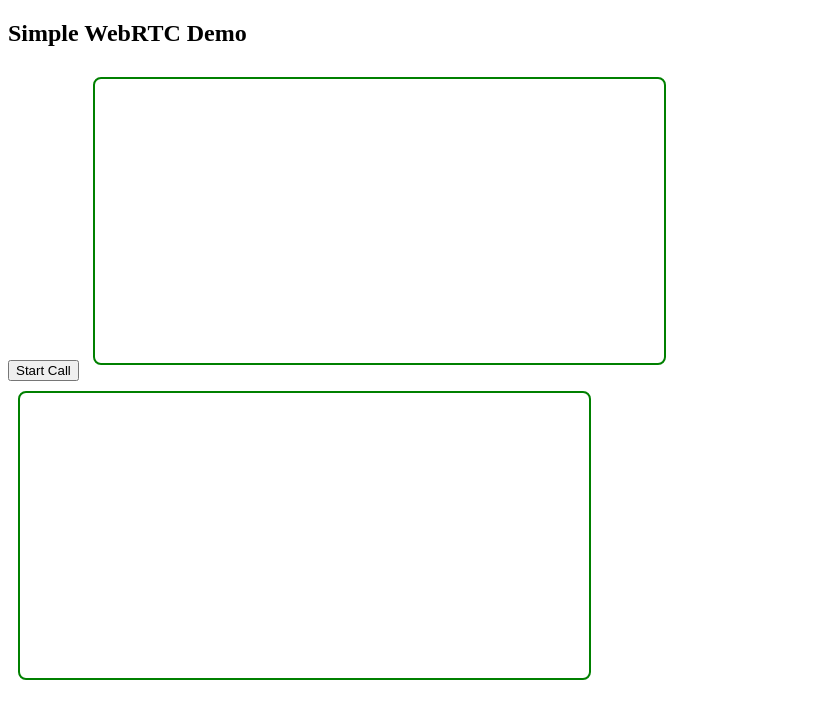
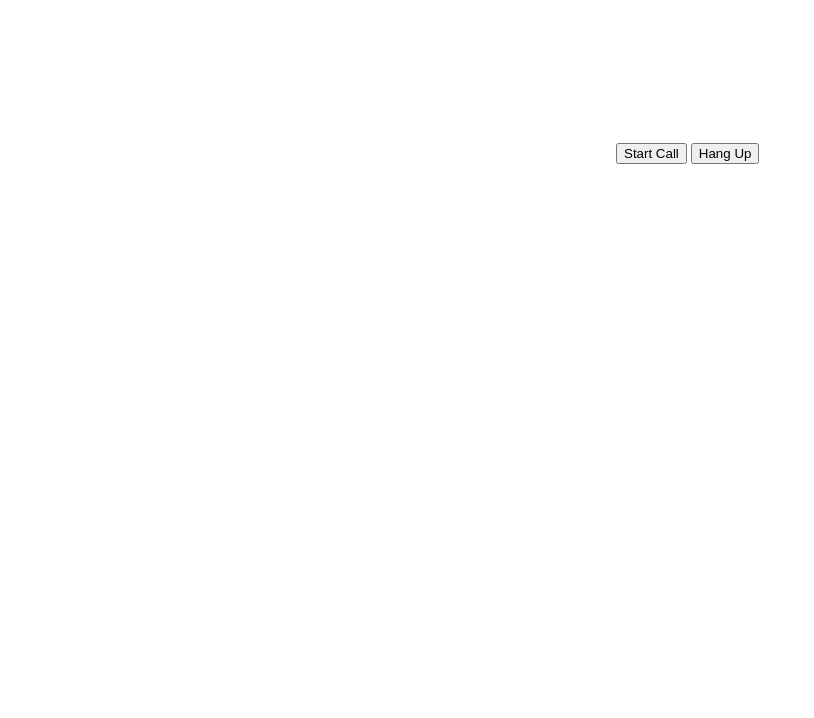
Before and after one commit to Dominic-Xavio1/video-call-, a website: page public/index.html in a window 1280 px wide. Shown: the whole page, without its empty margins (0-814 px from the left). Drawn offline with nearby package versions, Linux system fonts and the light colour scheme.

Commit message:
Update title and buttons in index.html

```diff
--- a/public/index.html
+++ b/public/index.html
@@ -1,18 +1,14 @@
 <!DOCTYPE html>
 <html>
   <head>
-    <title>Simple WebRTC Call</title>
-    <style>
-      video { width: 45%; margin: 10px; border: 2px solid green; border-radius: 8px; }
-    </style>
+    <title>WebRTC App</title>
   </head>
   <body>
-    <h2>Simple WebRTC Demo</h2>
-    <button id="startBtn">Start Call</button>
-    <video id="localVideo" autoplay muted></video>
+    <video id="localVideo" autoplay></video>
     <video id="remoteVideo" autoplay></video>
+    <button id="startButton">Start Call</button>
+    <button id="hangupButton">Hang Up</button>
 
-    <script src="/socket.io/socket.io.js"></script>
     <script src="script.js"></script>
   </body>
 </html>
```
